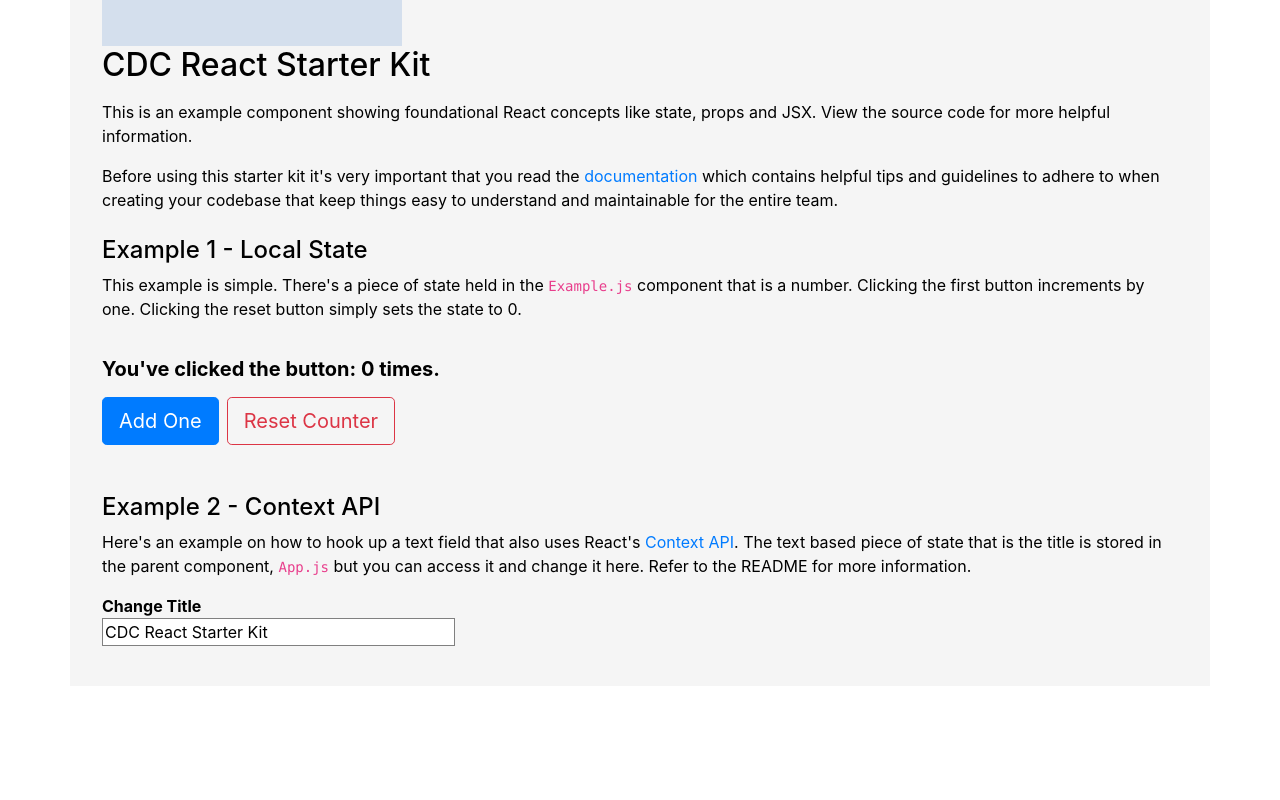
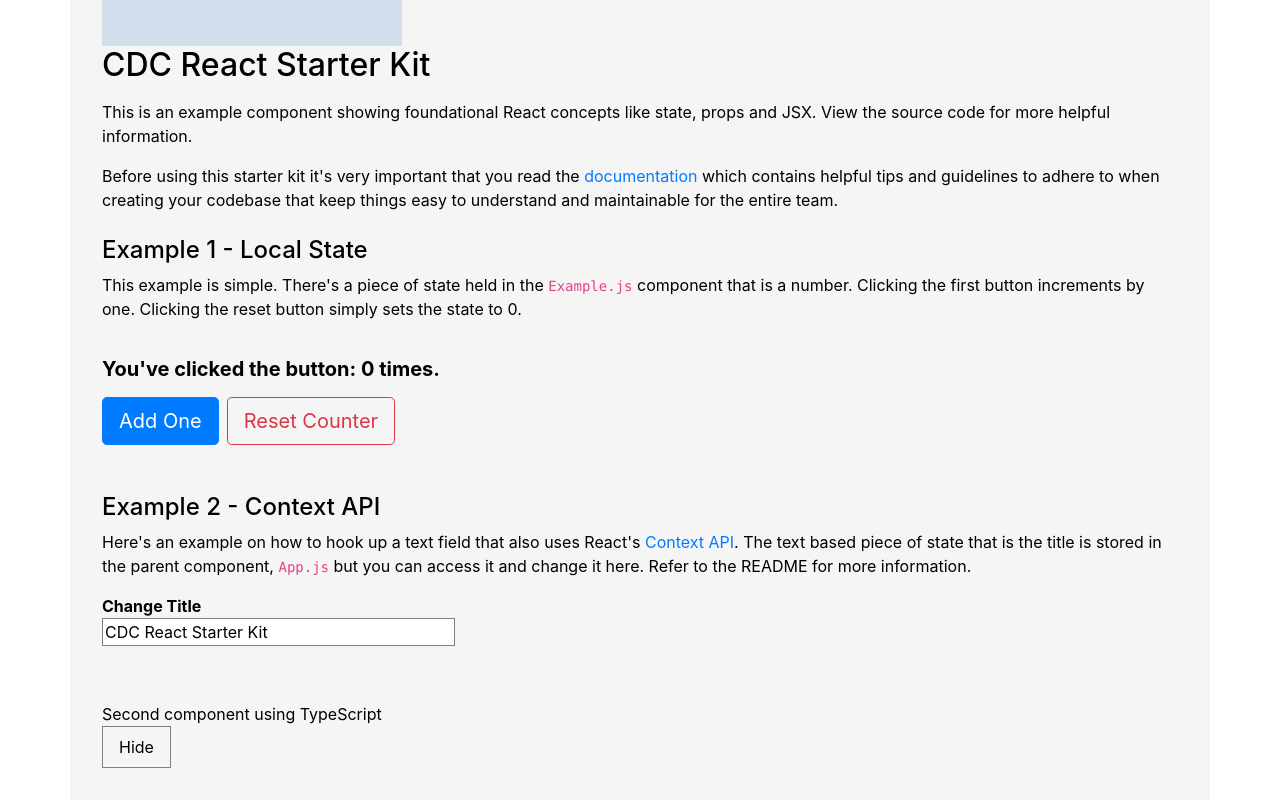
Before and after one commit to CDCgov/react-starter-kit, a React app: page / in a window 1280 px wide. Shown: the part 334-1134 px from the top of the page. Before the commit the page ends 1020 px from the top, so only its background shows below. Built offline with nearby package versions, Linux system fonts and the light colour scheme.

Commit message:
Typescript support

```diff
--- a/src/components/Example.js
+++ b/src/components/Example.js
@@ -2,6 +2,7 @@ import 'react-app-polyfill/ie11';
 import React, { useState, useContext } from 'react';
 import Context from '../context';
 import testImage from '../assets/test-image.png';
+import SecondComponent from './Second.tsx';
 
 export default function Example({ backgroundColor }) {
   /**
@@ -112,6 +113,7 @@ export default function Example({ backgroundColor }) {
           />
         </label>
       </form>
+      <SecondComponent />
     </section>
   );
 }
--- /dev/null
+++ b/src/components/Second.tsx
@@ -0,0 +1,13 @@
+import React, { useState } from 'react';
+
+export default function SecondExample() {
+  // Example of hook based state where we define the type as a boolean.
+  const [showing, setShowing] = useState < boolean >(true);
+
+  return (
+    <section className="mt-5">
+      {showing && <p>Second component using TypeScript</p>}
+      <button type="button" onClick={() => setShowing(!showing)}>{showing ? 'Hide' : 'Show' }</button>
+    </section>
+  );
+}
--- /dev/null
+++ b/tsconfig.eslint.json
@@ -0,0 +1,6 @@
+{
+  "project": {
+    "extends": "./tsconfig.json",
+    "include": ["**/*.{ts,tsx}"]
+  }
+}
--- a/webpack.config.js
+++ b/webpack.config.js
@@ -33,6 +33,9 @@ module.exports = (env, { mode }) => ({
       warnings: false,
       errors: true
     }
+  },
+  resolve: {
+    extensions: ['.tsx', '.ts', '.js'],
   },
   module: {
     rules: [
@@ -84,6 +87,11 @@ module.exports = (env, { mode }) => ({
             },
           },
         ],
+      },
+      {
+        test: /\.tsx?$/,
+        use: 'ts-loader',
+        exclude: /node_modules/,
       }
     ]
   }
```
Also changed, not shown: package.json (+10 -4 lines), tsconfig.json (added, +12 -0 lines), .eslintrc.js, 1 other file (tests, documents, lock files or other folders).
